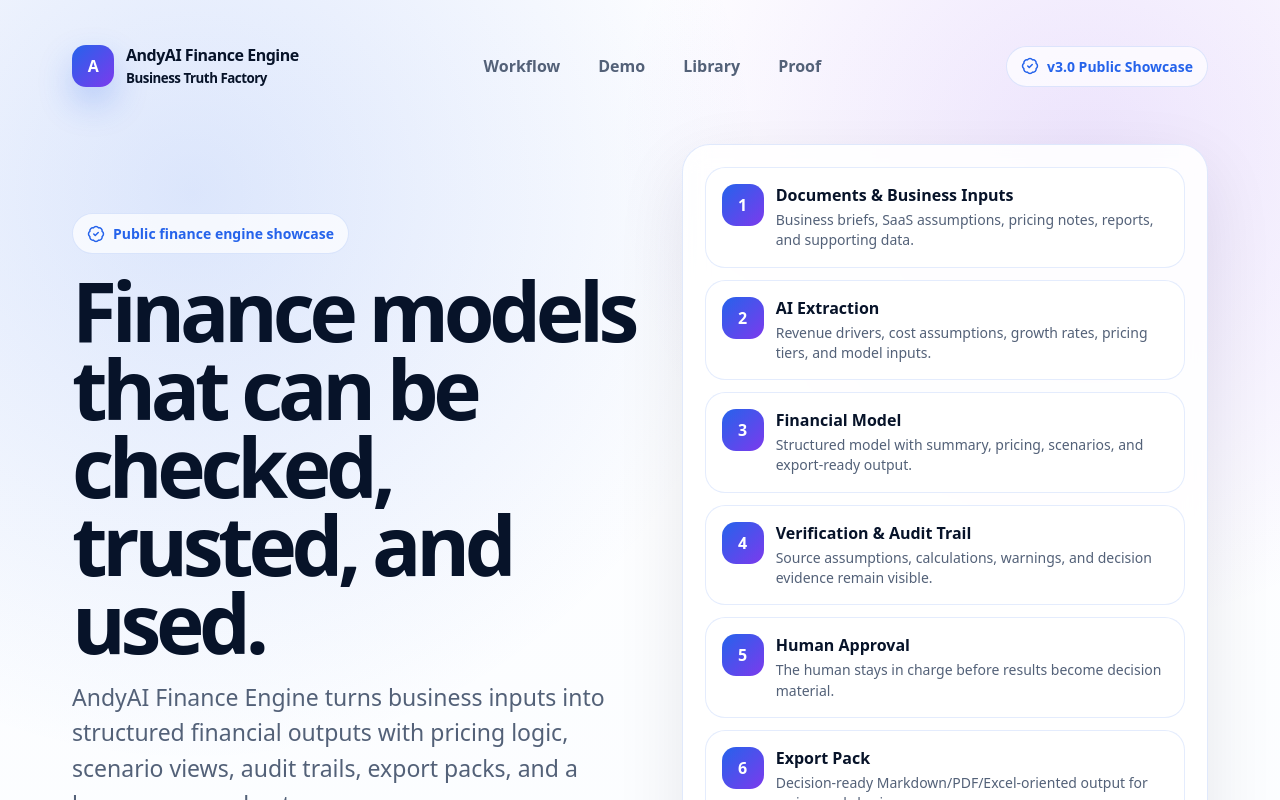
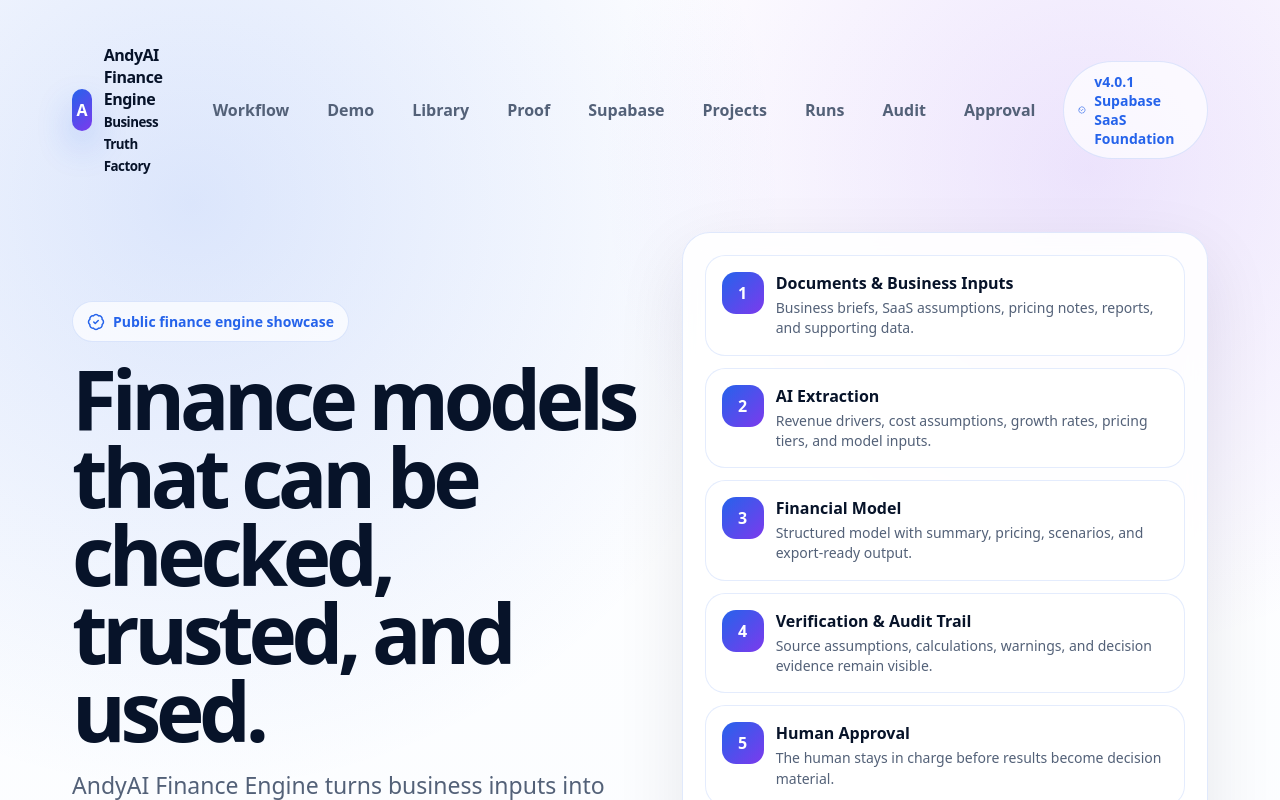
Before and after one commit to kolundzic/andyai-finance-engine, a Next.js app: page / in a window 1280 px wide. Shown: the top 800 px of the page. Built offline with nearby package versions, Linux system fonts and the light colour scheme.

Commit message:
fix: update public header for supabase foundation v4.0.1

```diff
--- a/app/components/Header.tsx
+++ b/app/components/Header.tsx
@@ -11,15 +11,22 @@ export function Header() {
           <small>Business Truth Factory</small>
         </div>
       </Link>
+
       <nav className="navLinks">
         <Link href="/workflow">Workflow</Link>
         <Link href="/demo">Demo</Link>
         <Link href="/library">Library</Link>
         <Link href="/proof">Proof</Link>
+        <Link href="/supabase">Supabase</Link>
+        <Link href="/projects">Projects</Link>
+        <Link href="/runs">Runs</Link>
+        <Link href="/audit">Audit</Link>
+        <Link href="/approval">Approval</Link>
       </nav>
+
       <div className="badge">
         <BadgeCheck size={18} />
-        v3.0 Public Showcase
+        v4.0.1 Supabase SaaS Foundation
       </div>
     </header>
   );
--- a/package.json
+++ b/package.json
@@ -1,6 +1,6 @@
 {
   "name": "andyai-finance-engine",
-  "version": "4.0.0",
+  "version": "4.0.1",
   "private": true,
   "description": "AndyAI Finance Engine \u2014 public showcase powered by a governed financial modeling core.",
   "scripts": {
```
Also changed, not shown: 2 other files (tests, documents, lock files or other folders).
